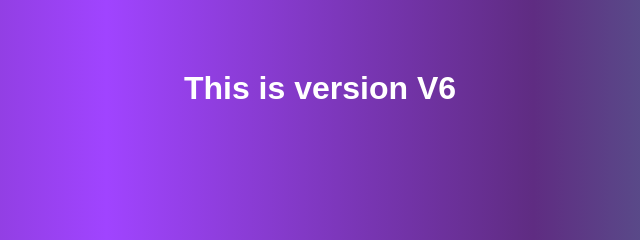
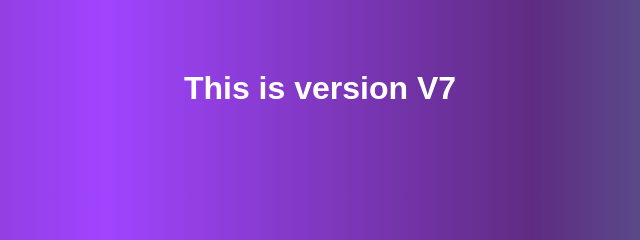
Before and after one commit to choudhurysoumyajit/MyRepo, a plain HTML site: page index.html in a window 1280 px wide. Shown: the part 312-552 px from the top of the page, 320-960 px from the left. Drawn offline with Linux system fonts and the light colour scheme.

Commit message:
Design V7

```diff
--- a/index.html
+++ b/index.html
@@ -7,6 +7,6 @@
     <title>Document</title>
 </head>
 <body>
-    <h1> This is version V6 </h1>
+    <h1> This is version V7 </h1>
 </body>
 </html>
```
